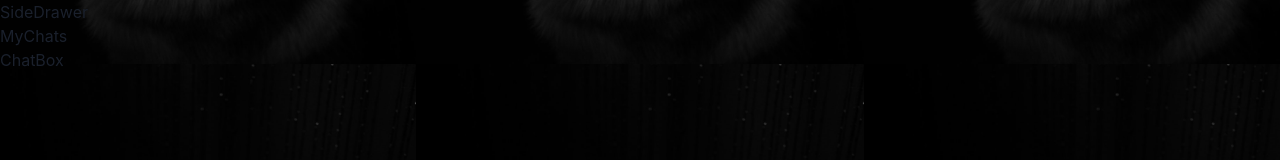
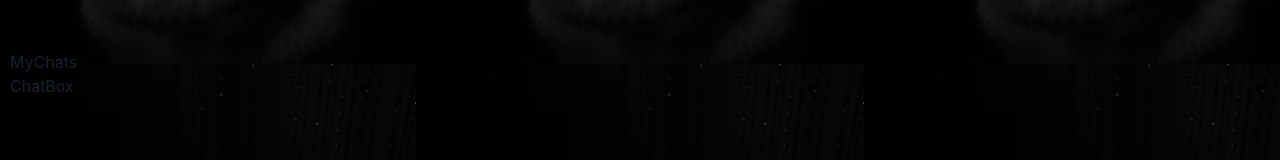
Before and after one commit to XideAyo/mern-chat-app, a React (Create React App) app in the folder frontend/: page /chats in a window 1280 px wide. Shown: the top 160 px of the page. Built offline with nearby package versions, Linux system fonts and the light colour scheme; sample sign-in values are in the browser's storage.

Commit message:
ui design for header partially added

```diff
--- a/frontend/src/Components/Miscellaneous/SideDrawer.js
+++ b/frontend/src/Components/Miscellaneous/SideDrawer.js
@@ -1,7 +1,21 @@
-import React from 'react';
+import { Box, Button, Tooltip } from '@chakra-ui/react';
+import React, { useState } from 'react';
 
 const SideDrawer = () => {
-  return <div>SideDrawer</div>;
+  const [search, setSearch] = useState('');
+  const [searchResult, setSearchResult] = useState([]);
+  const [loading, setLoading] = useState(false);
+  const [loadingChat, setLoadingChat] = useState(false);
+
+  return (
+    <>
+      <Box>
+        <Tooltip label='Search Users t chat' hasArrow placement='bottom-end'>
+          <Button variant='ghost'></Button>
+        </Tooltip>
+      </Box>
+    </>
+  );
 };
 
 export default SideDrawer;
--- a/frontend/src/Pages/ChatPage.js
+++ b/frontend/src/Pages/ChatPage.js
@@ -10,7 +10,7 @@ const ChatPage = () => {
   return (
     <div style={{ width: '100%' }}>
       {user && <SideDrawer />}
-      <Box d='flex' justifyContent='space-between'>
+      <Box d='flex' justifyContent='space-between' w='100%' h='91.5vh' p='10px'>
         {user && <MyChats />}
         {user && <ChatBox />}
       </Box>
```
